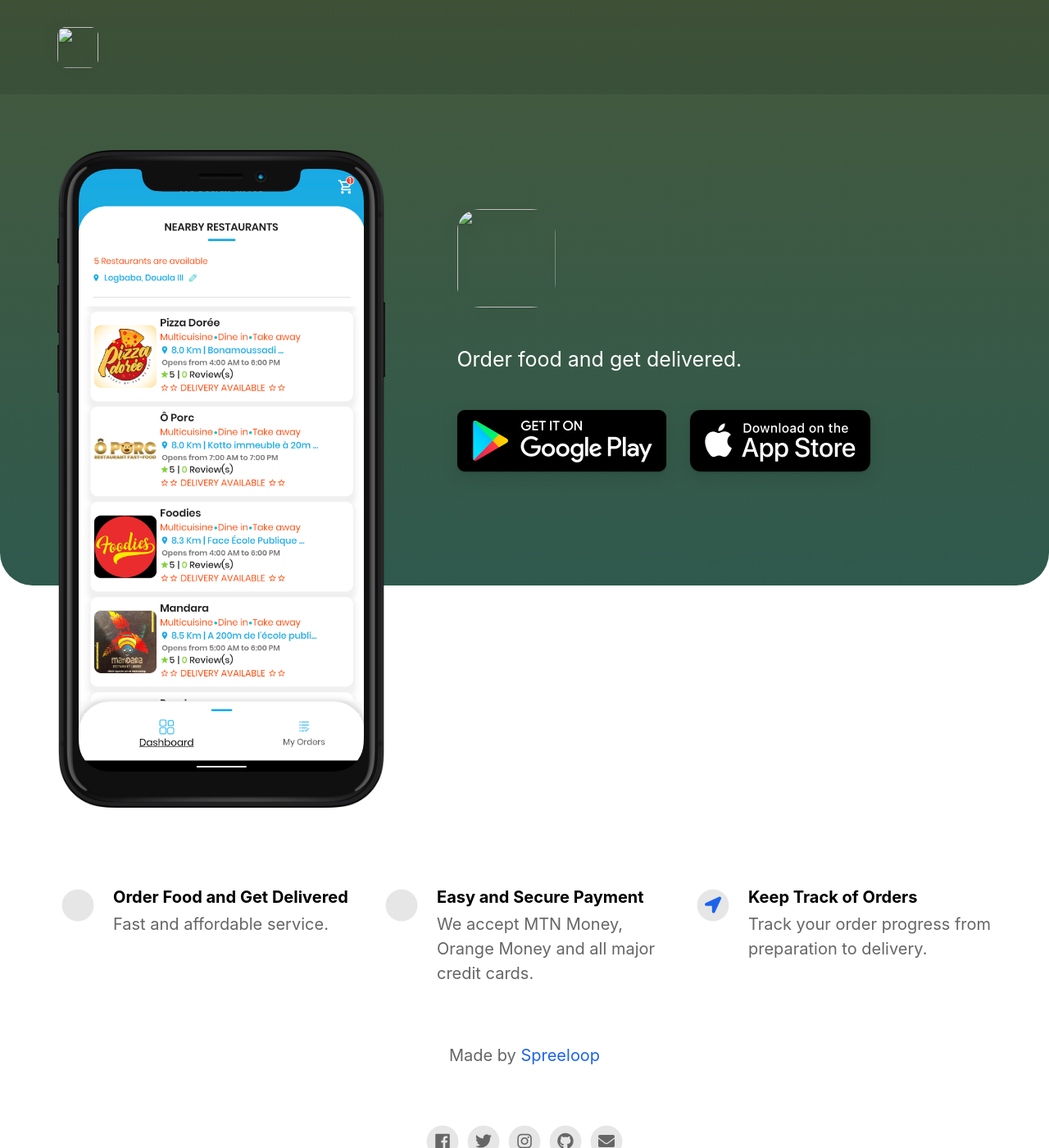
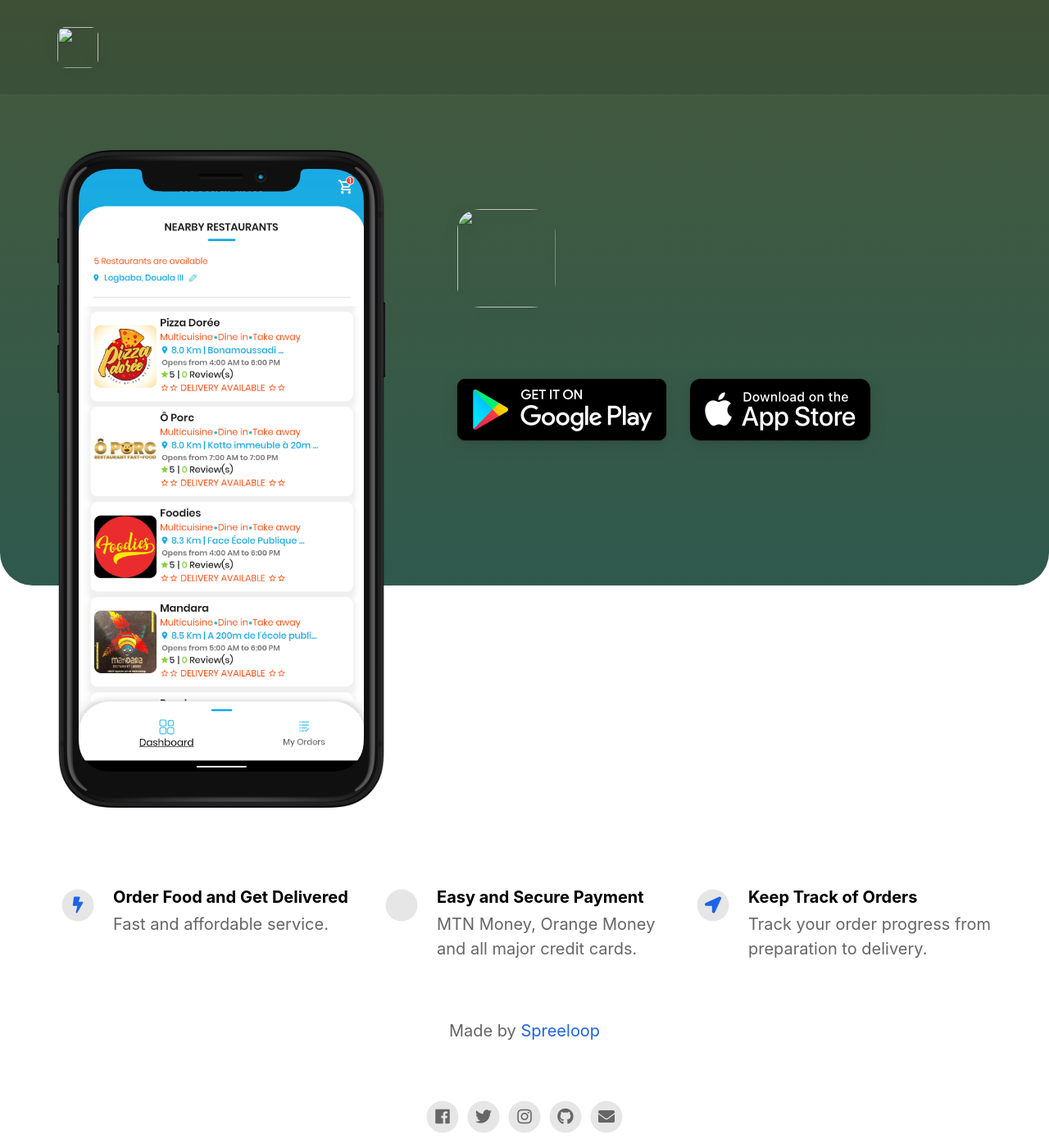
Before and after one commit to emilbaehr/automatic-app-landing-page, a Jekyll site: the page built from index.html, in a window 1280 px wide and 1400 px high. Shown: the whole window at 82% size. Built offline with Jekyll 4.4.1, drawn with Linux system fonts in a browser that asks for light colours; nearby versions of some CDN libraries.

Commit message:
Add bolt icon

```diff
--- a/_config.yml
+++ b/_config.yml
@@ -1,5 +1,5 @@
 #page title
-page_title                                :                                           # Automatically populates with app name if not set and if iOS app ID is set. Otherwise enter manually.
+page_title                                : 'Spreeloop Place: Food Delivery'          # Automatically populates with app name if not set and if iOS app ID is set. Otherwise enter manually.
 
 # App Info
 ios_app_id                                : 1588190543                                # Required. Enter iOS app ID to automatically populate name, price and icons (e.g. 718043190).
@@ -13,7 +13,7 @@ presskit_download_link                    :
 app_icon                                  : # assets/appicon.png                      # Automatically populates if not set and if iOS app ID is set.  Otherwise enter path to icon file manually.
 app_name                                  :                                           # Automatically populates if not set and if iOS app ID is set.  Otherwise enter manually.
 app_price                                 :                                           # Automatically populates if not set and if iOS app ID is set.  Otherwise enter manually.
-app_description                           : Order food and get delivered.
+app_description                           :
 
 enable_smart_app_banner                   : true                                      # Set to true to show a smart app banner at top of page on mobile devices.
 
@@ -35,10 +35,10 @@ features                                  :
 
   - title                                 : Order Food and Get Delivered
     description                           : Fast and affordable service.
-    fontawesome_icon_name                 : flash
+    fontawesome_icon_name                 : bolt
 
   - title                                 : Easy and Secure Payment
-    description                           : We accept MTN Money, Orange Money and all major credit cards.
+    description                           : MTN Money, Orange Money and all major credit cards.
     fontawesome_icon_name                 : money
 
   - title                                 : Keep Track of Orders
```
